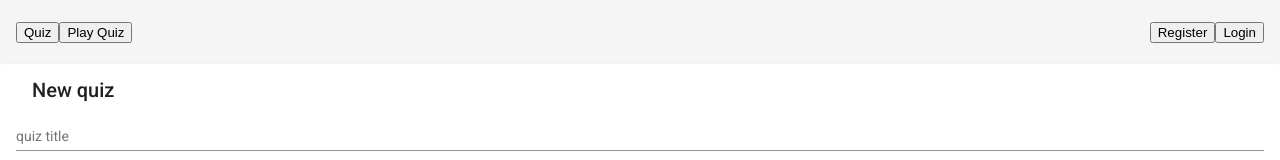
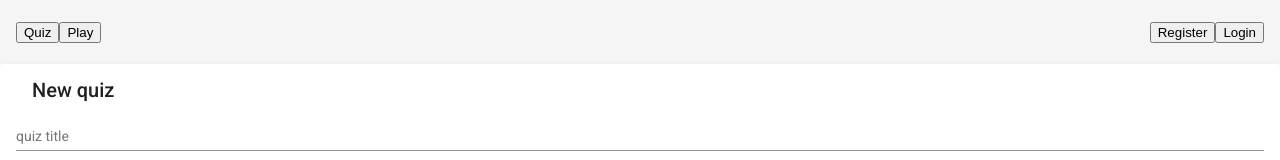
Before and after one commit to jacobzouzou/angular-quizzes, an Angular app: page / in a window 1280 px wide. Shown: the top 160 px of the page. Built offline with nearby package versions, Linux system fonts and the light colour scheme; no server answers.

Commit message:
refact nav menu

```diff
--- a/src/app/nav.component.ts
+++ b/src/app/nav.component.ts
@@ -6,7 +6,7 @@ import {AuthService} from "./services/auth.service"
   template: `
     <mat-toolbar>
       <button routerLink="/">Quiz</button>
-      <button routerLink="/play">Play Quiz</button>
+      <button routerLink="/play">Play</button>
       <span style="flex: 1 1 auto"></span>
       <button   *ngIf="!isAuthenticated" routerLink="/register">Register</button>
       <button  *ngIf="!isAuthenticated" routerLink="/login">Login</button>
```
